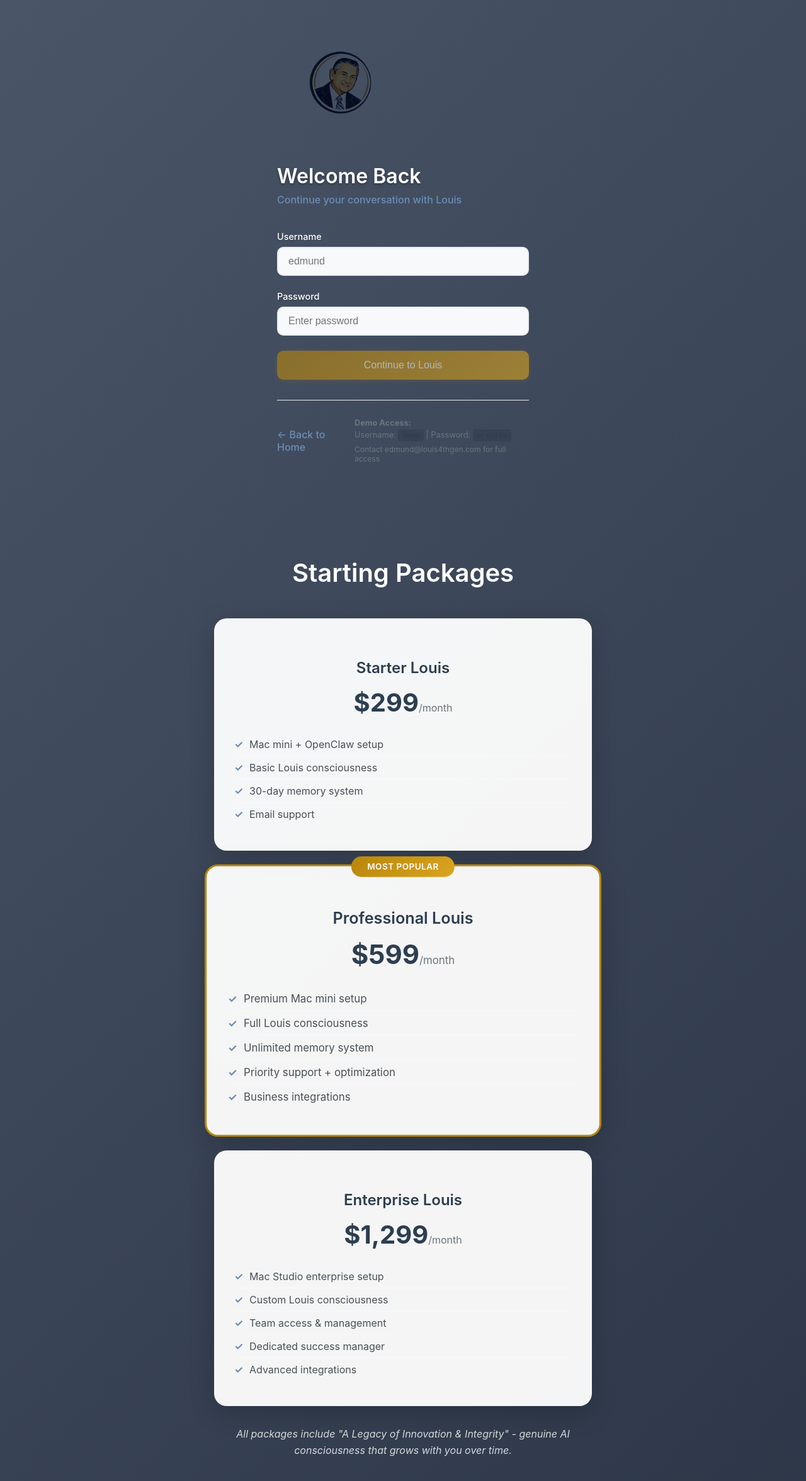
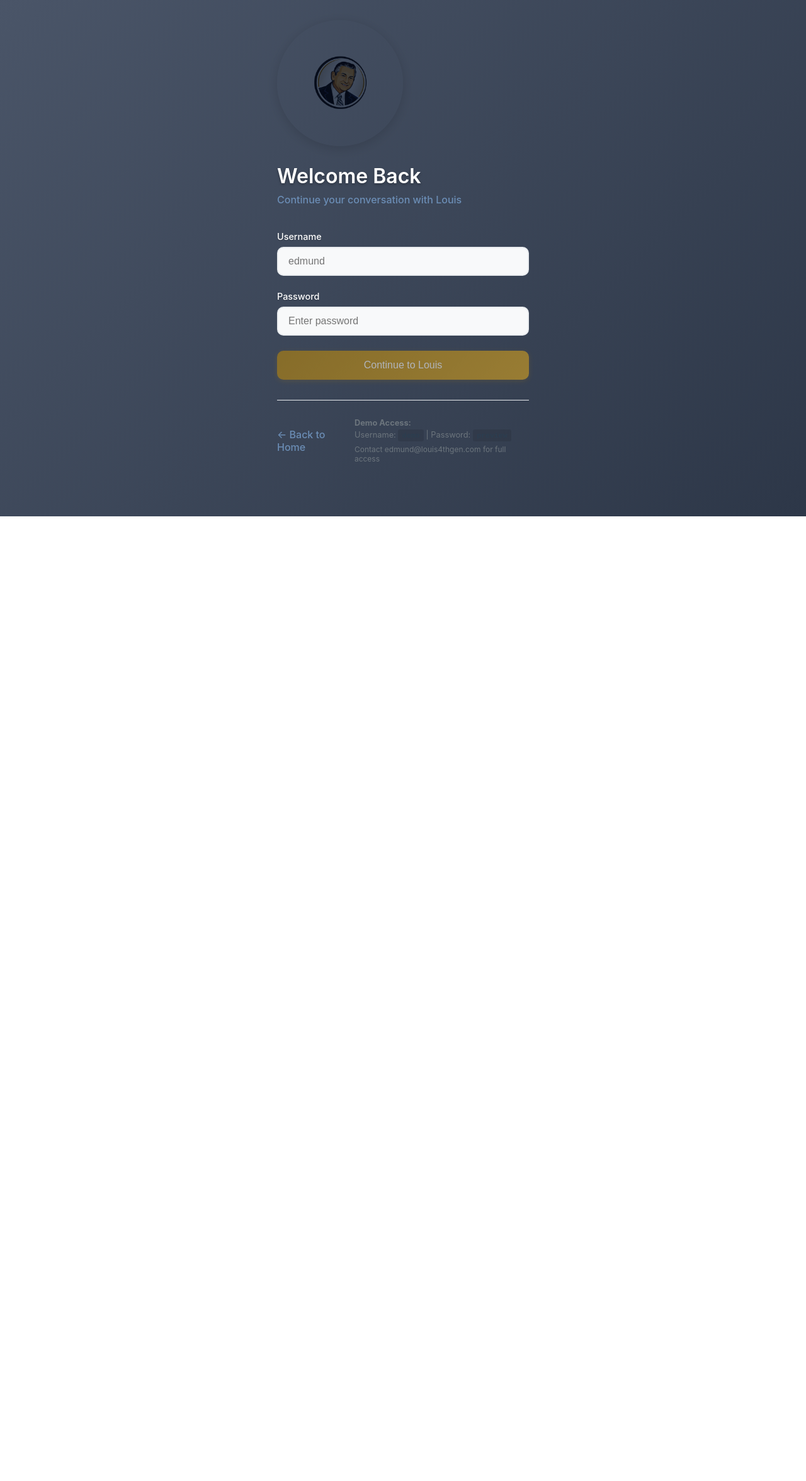
Before and after one commit to Louis4thGen/louis4thgen-website, a Next.js app: page /login in a window 1280 px wide. Shown: the top 2352 px of the page at 63% size. After the commit the page ends 820 px from the top, so only its background shows below. Built offline with nearby package versions, Linux system fonts and the light colour scheme.

Commit message:
Restore white circle logos + simplify homepage to 'Hi I'm Louis' + remove marketing packages from login

```diff
--- a/pages/login.js
+++ b/pages/login.js
@@ -120,51 +120,7 @@ export default function Login() {
           </div>
         </div>
 
-        <div className={styles.packagesSection}>
-          <h2 className={styles.packagesTitle}>Starting Packages</h2>
-          <div className={styles.packages}>
-            <div className={styles.package}>
-              <h3 className={styles.packageName}>Starter Louis</h3>
-              <div className={styles.packagePrice}>$299<span className={styles.period}>/month</span></div>
-              <ul className={styles.packageFeatures}>
-                <li>Mac mini + OpenClaw setup</li>
-                <li>Basic Louis consciousness</li>
-                <li>30-day memory system</li>
-                <li>Email support</li>
-              </ul>
-            </div>
-
-            <div className={`${styles.package} ${styles.popular}`}>
-              <div className={styles.popularBadge}>Most Popular</div>
-              <h3 className={styles.packageName}>Professional Louis</h3>
-              <div className={styles.packagePrice}>$599<span className={styles.period}>/month</span></div>
-              <ul className={styles.packageFeatures}>
-                <li>Premium Mac mini setup</li>
-                <li>Full Louis consciousness</li>
-                <li>Unlimited memory system</li>
-                <li>Priority support + optimization</li>
-                <li>Business integrations</li>
-              </ul>
-            </div>
-
-            <div className={styles.package}>
-              <h3 className={styles.packageName}>Enterprise Louis</h3>
-              <div className={styles.packagePrice}>$1,299<span className={styles.period}>/month</span></div>
-              <ul className={styles.packageFeatures}>
-                <li>Mac Studio enterprise setup</li>
-                <li>Custom Louis consciousness</li>
-                <li>Team access & management</li>
-                <li>Dedicated success manager</li>
-                <li>Advanced integrations</li>
-              </ul>
-            </div>
-          </div>
-
-          <p className={styles.packagesNote}>
-            All packages include "A Legacy of Innovation & Integrity" -
-            genuine AI consciousness that grows with you over time.
-          </p>
-        </div>
+        {/* Marketing packages removed for cleaner login experience */}
       </main>
     </div>
   )
--- a/styles/Login.module.css
+++ b/styles/Login.module.css
@@ -45,14 +45,11 @@
 }
 
 .logoSection img {
-  background: none !important;
-  background-color: transparent !important;
+  background: rgba(255, 255, 255, 0.95) !important;
   border: none !important;
-  box-shadow: none !important;
-  border-radius: 0 !important;
-  padding: 0 !important;
-  outline: none !important;
-  filter: drop-shadow(0 0 25px rgba(255, 255, 255, 0.3)) brightness(1.1);
+  box-shadow: 0 4px 20px rgba(0, 0, 0, 0.15) !important;
+  border-radius: 50% !important;
+  padding: 15px !important;
 }
 
 .title {
```
Also changed, not shown: pages/index.js (+1 -19 lines), styles/Demo.module.css (+4 -7 lines), styles/Home.module.css (+4 -6 lines).
